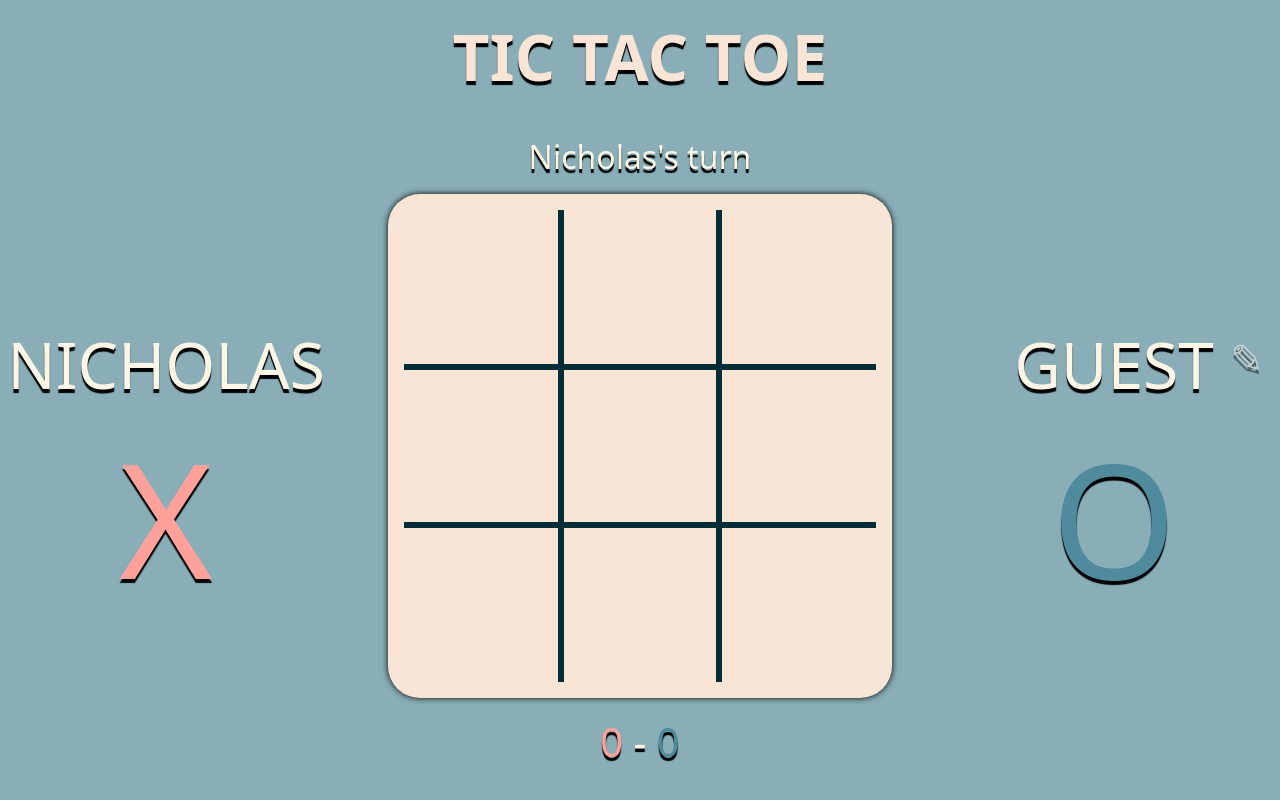
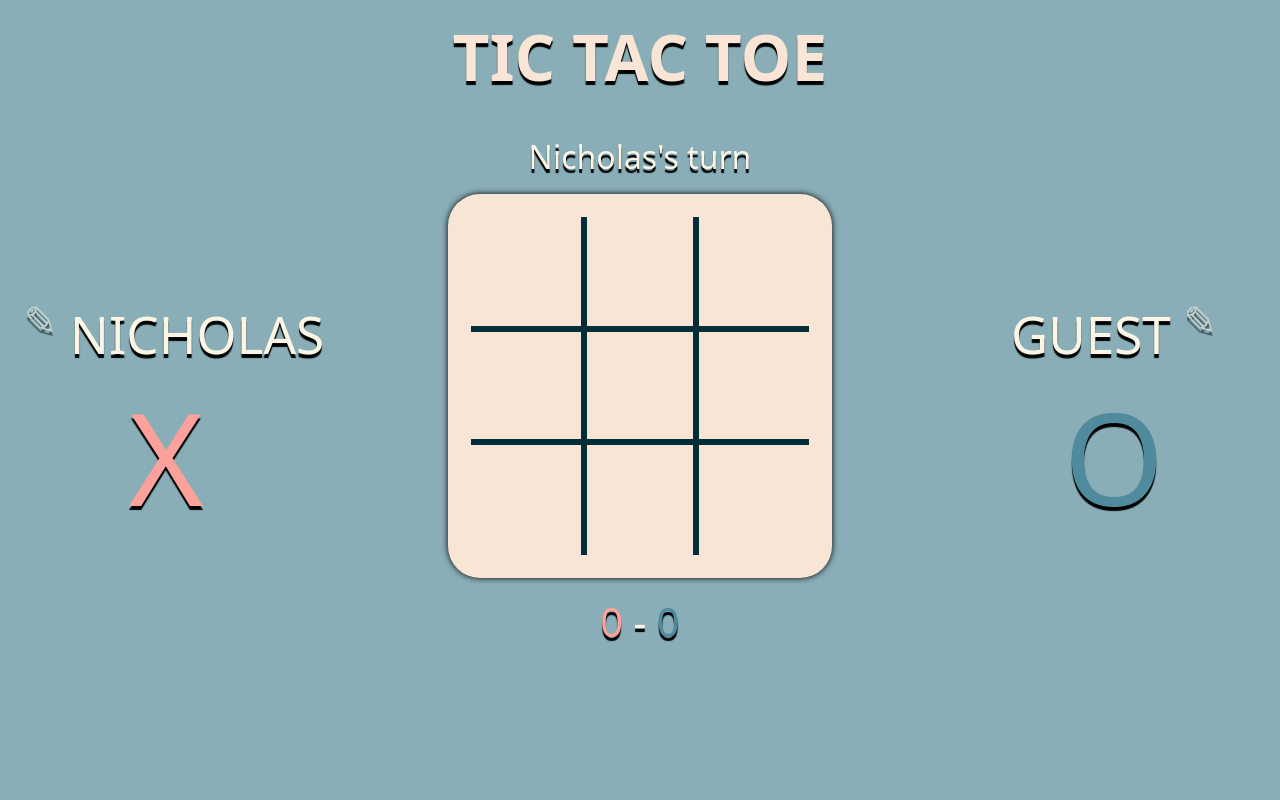
Before and after one commit to Nichorito/Tic-Tac-Toe, a plain HTML site: page index.html in a window 1280 px wide. Drawn offline with Linux system fonts and the light colour scheme; a web font is replaced by a local one.

Commit message:
Scale for desktop displays

```diff
--- a/styles.css
+++ b/styles.css
@@ -56,7 +56,7 @@ h1 {
 
 .player-name {
     height: 20vh;
-    font-size: 4rem;
+    font-size: min(4rem, 4vw);
     display: flex;
     flex-direction: column;
     justify-content: end;
@@ -65,7 +65,7 @@ h1 {
 /* MARK DISPLAYS */
 
 .mark {
-    font-size: 10rem;
+    font-size: min(10rem, 10vw);
     color: #f7c8c2;
     display: flex;
     flex-direction: column;
@@ -87,29 +87,28 @@ h1 {
 
 #edit-player1-name {
     display: flex;
-    position: absolute;
     bottom: 0px;
     left: -50px;
     flex-direction: column;
     justify-content: end;
-    padding-bottom: 1.4rem;
-    padding-right: 20px;
-    font-size: 2.5rem;
+    padding-bottom: max(1.4rem, 1vh);
+    padding-right: min(20px, 1vw);
+    padding-left: max(1rem, 5px);
+    font-size: min(2.5rem, 4.5vw);
     opacity: 50%;
     cursor: pointer;
 }
 
 #edit-player2-name {
     bottom: 0;
-    position: absolute;
     cursor: pointer;
     display: flex;
     right: -50px;
     flex-direction: column;
     justify-content: end;
-    padding-bottom: 1.4rem;
-    padding-left: 20px;
-    font-size: 2.5rem;
+    padding-bottom: max(1.4rem, 1vh);
+    padding-left: min(20px, 1vw);
+    font-size: min(2.5rem, 4.5vw);
     opacity: 50%;
 }
 
@@ -149,7 +148,7 @@ input {
 }
 
 #active-player {
-    font-size: 2rem;
+    font-size: min(2rem, 3vw);
     padding-top: 30px;
     display: flex;
     flex-direction: column;
@@ -172,10 +171,13 @@ input {
 /*// GRID //*/
 
 #grid-container {
-    height: 63vh;
+    width: min(63vh, 30vw);
     aspect-ratio: 1/1;
     margin: 2.5%;
     padding: 2.5%;
+    display: flex;
+    align-items: center;
+    justify-content: center;
     background-color: #f8e5d5;
     border-radius: 2rem;
     box-shadow: 0px 0px 6px black;
@@ -184,7 +186,7 @@ input {
 /*// scores //*/
 
 #score-container {
-    font-size: 2.5rem;
+    font-size: min(2.5rem, 4vw);
 }
 
 #player1-score {
@@ -201,8 +203,8 @@ input {
 
 .grid {
     display: grid;
-    width: 100%;
-    height: 100%;
+    width: 96%;
+    height: 96%;
     grid-template-columns: 1fr 1fr 1fr;
     grid-template-rows: 1fr 1fr 1fr;
 }
@@ -210,10 +212,10 @@ input {
 .cell {
     width: 100%;
     height: 100%;
-    border: 3px solid #002d38;
+    border: min(3px, 0.3vw) solid #002d38;
     background-color: #f8e5d5;
     color: #4f8a9d;
-    font-size: 6rem;
+    font-size: min(6rem, 5vw);
     font-family: "Coiny", system-ui;
     font-weight: 400;
     font-style: normal;
```
